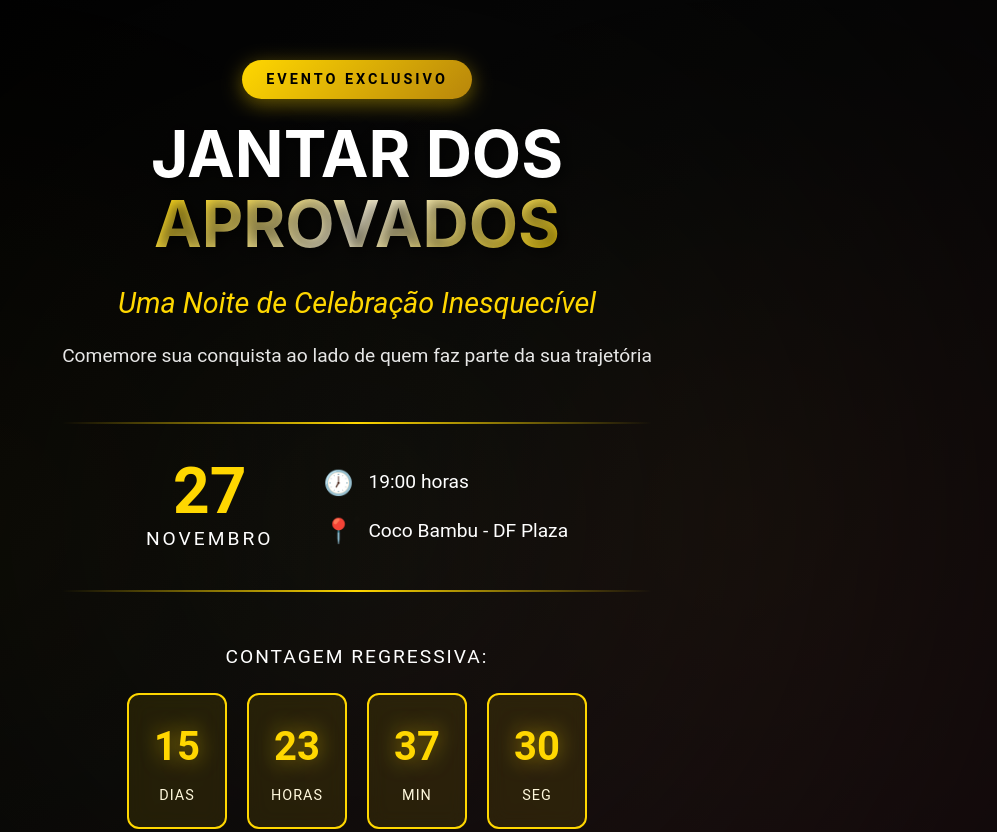
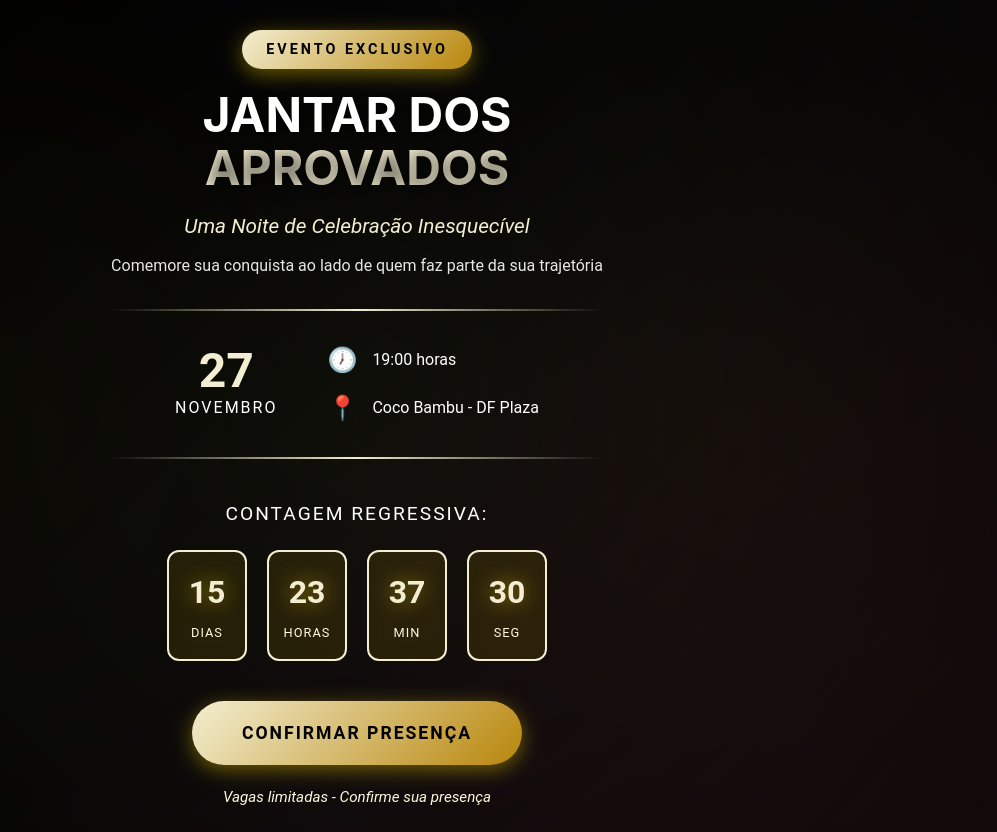
Before and after one commit to paulomoreira281/metodoirmaospolicia, a plain HTML site: page 32. Página de vendas resumos/jantar-aprovados.html in a window 1280 px wide. Shown: the top 832 px of the page, without its empty margins (283-1280 px from the left). Drawn offline with Linux system fonts and the light colour scheme.

Commit message:
Reduce font sizes and spacing in hero section

```diff
--- a/32. Página de vendas resumos/styles.css
+++ b/32. Página de vendas resumos/styles.css
@@ -18,7 +18,7 @@
     --navy: #0C0C0C;
 
     /* Event Colors */
-    --gold: #FFD700;
+    --gold: #f3eed1;
     --gold-dark: #B8860B;
     --gold-light: #FFF8DC;
 
@@ -57,7 +57,7 @@ body {
     align-items: center;
     justify-content: center;
     position: relative;
-    padding: 60px 20px;
+    padding: 40px 20px;
     text-align: center;
     overflow: hidden;
 }
@@ -563,13 +563,13 @@ body {
 
 /* Dinner Hero */
 .dinner-hero {
-    min-height: 100vh;
+    min-height: 90vh;
     background: linear-gradient(135deg, var(--black) 0%, var(--navy) 50%, var(--dark-brown) 100%);
     display: flex;
     align-items: center;
     justify-content: center;
     position: relative;
-    padding: 60px 20px;
+    padding: 30px 20px;
     text-align: center;
     overflow: hidden;
 }
@@ -629,10 +629,10 @@ body {
 
 .dinner-title {
     font-family: 'Inter', sans-serif;
-    font-size: 4rem;
+    font-size: 3rem;
     font-weight: 700;
     color: var(--white);
-    margin-bottom: 20px;
+    margin-bottom: 15px;
     line-height: 1.1;
     text-shadow: 3px 3px 15px rgba(0,0,0,0.7);
 }
@@ -645,29 +645,29 @@ body {
 }
 
 .dinner-tagline {
-    font-size: 1.8rem;
+    font-size: 1.3rem;
     color: var(--gold);
-    margin-bottom: 15px;
+    margin-bottom: 10px;
     font-weight: 400;
     font-style: italic;
 }
 
 .dinner-subtitle {
-    font-size: 1.2rem;
+    font-size: 1rem;
     color: var(--white);
-    margin-bottom: 50px;
+    margin-bottom: 30px;
     opacity: 0.9;
 }
 
 /* Elegant Date/Time Display */
 .dinner-info-elegant {
-    margin: 50px 0;
+    margin: 30px 0;
 }
 
 .elegant-divider {
     height: 2px;
     background: linear-gradient(to right, transparent, var(--gold), transparent);
-    margin: 30px 0;
+    margin: 20px 0;
 }
 
 .dinner-date-time {
@@ -684,16 +684,16 @@ body {
 }
 
 .date-number {
-    font-size: 4rem;
+    font-size: 3rem;
     font-weight: 700;
     color: var(--gold);
     line-height: 1;
 }
 
 .date-month {
-    font-size: 1.2rem;
+    font-size: 1rem;
     color: var(--white);
-    letter-spacing: 3px;
+    letter-spacing: 2px;
     text-transform: uppercase;
 }
 
@@ -714,23 +714,31 @@ body {
 }
 
 .text-elegant {
-    font-size: 1.2rem;
+    font-size: 1rem;
     color: var(--white);
 }
 
 /* Luxury Countdown */
+.luxury-countdown {
+    margin-bottom: 30px;
+}
+
 .luxury-countdown .countdown-item {
     background: rgba(255, 215, 0, 0.1);
     border: 2px solid var(--gold);
+    padding: 15px 10px;
+    min-width: 80px;
 }
 
 .luxury-countdown .countdown-number {
     color: var(--gold);
     text-shadow: 0 0 20px rgba(255, 215, 0, 0.5);
+    font-size: 2rem;
 }
 
 .luxury-countdown .countdown-label {
     color: var(--gold-light);
+    font-size: 0.8rem;
 }
 
 /* Dinner CTA */
```
